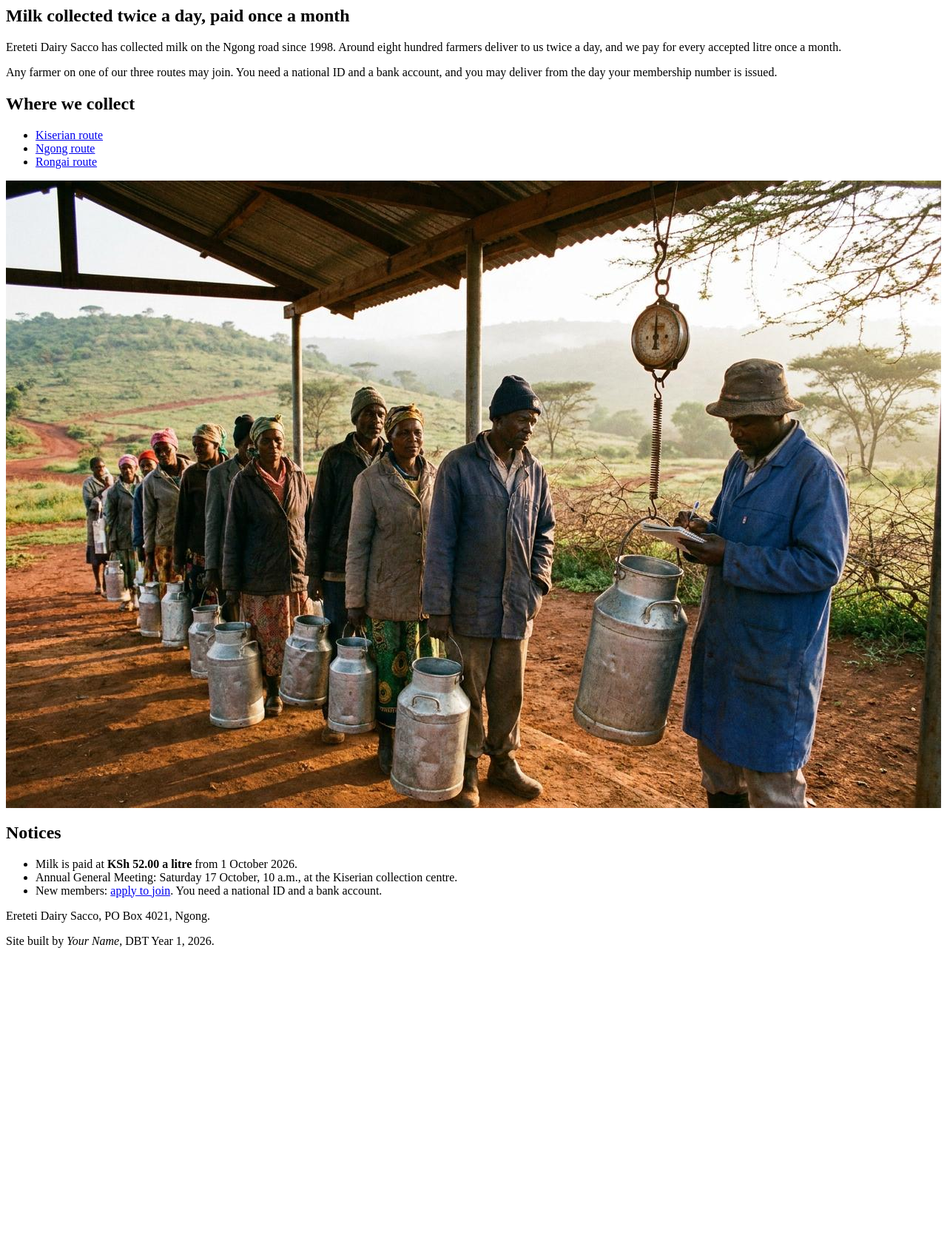
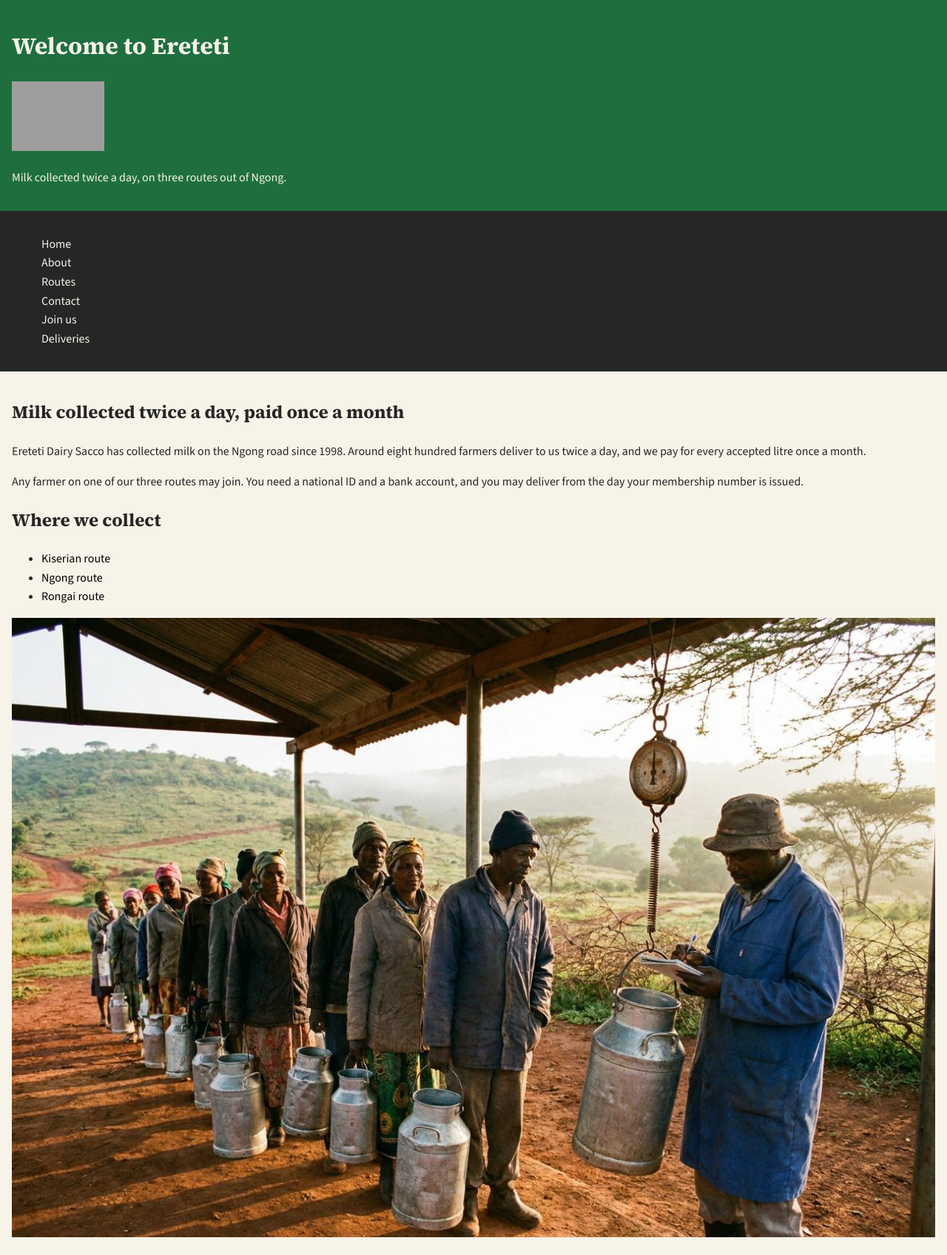
Before and after one commit to faithayoo006-sudo/ereteti-sacco, a PHP site: page / in a window 1280 px wide. Shown: the whole page at 74% size. Before the commit the page ends 1281 px from the top, so only its background shows below. Run offline with PHP 8.4, Linux system fonts and the light colour scheme; grey boxes are pictures that could not be loaded.

Commit message:
Lab 4 - the site served by PHP , with shared header and footer

```diff
--- a/CSS/style.css
+++ b/CSS/style.css
@@ -1,100 +1,104 @@
-/*elements
-the *-selects all elements
+Style CSS,  /*all elements
+the * - selects all elements
 */
-*{
-  box-sizing: border-box;
+* {
+    box-sizing: border-box;
+}
+
 body{
     margin:0;
-    background-color:#f7f3e8;
+    background: #f7f3e8;
     color: #262626;
-    line-height:1.5;
-    /*font faces*/
-    1. source sans 3
-    2.source serif 4
-    */ font-family: source sans 3, source serif 4,sans-serif;
+    line-height:1.6;
+    /*font faces
+    1. Source Serif 4
+    2. Source Sans 3
+    */
+    font-family: 'Source Sans 3', sans-serif;
 }
 h1,h2{
-}
-
-    font-family:'source serif 4',serif;
-    /*bold,bolder...*/
+    font-family: 'Source Serif 4', serif;
+    /bold, bolder.../
     font-weight:600;
 }
 header{
-    background-color:#1f6f3e;
-    color:#f7f3e8
-
+    background:#1f6f3e;
+    color:#f7f3e8;
 }
 nav{
     background: #262626;
 }
 nav a{
     color: #f7f3e8;
+    text-decoration: none;
 }
-a{
-    color: #1f6f3e;
-}
-header,main,aside,footer{
-    padding: 1 rem;/*a relative unitp*/
+header, nav, main, footer{
+    padding: 1rem;/a relative unitip/
 }
 img{
-    max-width:100%;
+    max-width: 100%;
     height:auto;
 }
-/*flexbox -organizing elements along an axis- menu's*/
+
+/Flexbox-organizing elements along an axis-menu's/
 nav ul{
     display:flex;
     flex-wrap:wrap;
     gap: 0.25rem 1.5rem;
     list-style:none;
     margin:0;
+    /what is the value for padding-top,padding-bottom,padding-left,padding-right?/
     padding: 0.75rem 1rem;
 }
-nav a{
-    position:sticky;
+
+nav{
+    position: sticky;
     top:0;
 }
-/*grid layout*/
+section a{
+    color:black;
+    text-decoration: none;
+}
+aside a{
+    color:black;
+    font-weight: bold;
+}
+
+/grid layout/
 body{
-    display: grid;
-    grid-template-columns: minmax(0,1fr)  18rem;
-    grid-template-areas:
-    "header header"
-    "nav nav"
-    "main aside"
-    "footer footer";
-
+    display:grid;
+    grid-template-columns: minmax(0,1fr) 18rem;
+    grid-template-areas:"header header" "nav nav" "main aside" "footer footer";
 }
-header{ grid-area:header;}
-nav{ grid-area: nav;}
-main{grid-area: main;}
-aside{grid-area:aside;}
-footer{grid-area:footer;}
-.logo{
-    width:10%;
+header{
+    grid-area: header;
+}
+nav{
+    grid-area:nav;
+}
+main{
+    grid-area:main;
 }
 footer{
-    background-top: 3px solid #d8a22b;
+    grid-area:footer;
 }
-
-/*rwd -responsive web design*/
-/*media queries*/
-@media (max-width:700px){
+.logo{
+    width:10%
+}
+footer{
+    border-top:3px solid #d8a22b;
+}
+/RWD - responsive web design/
+@media (max-width: 700px){
     body{
-        grid-template-columns: minmax(0, 1fr);
-        grid-template-areas:
-        "header"
-        "naV"
-        "main"
-        "aside"
-        "footer";
-
+        grid-template-columns: minmax(0,1fr);
+        grid-template-areas:"header" "nav" "main" "aside" "footer";
     }
     nav{
-        position:static;
+        position: static;
     }
     nav ul{
-        flex-direction:colmn;
+        flex-direction: column;
     }
     .logo{
         width:2.5rem
@@ -103,6 +107,15 @@ footer{
 .message{
     color: red;
 }
+
 input.invalid{
     border: 2px solid red;
 }
+.message {
+color: #B3261E;
+min-height: 1.5em;
+margin: 0.25rem 0 0.75rem;
+}
+input.invalid {
+border: 2px solid #B3261E;
+}
--- a/includes/header.php
+++ b/includes/header.php
@@ -0,0 +1,38 @@
+<!DOCTYPE html>
+<html lang="en">
+<head>
+  <meta charset="utf-8">
+  <!-- we add the viewport meta tag-->
+  <meta name="viewport"
+  content="width=device-width, initial-scale=1.0">
+  <title><?php echo $page_title; ?> - Ereteti Dairy Sacco</title>
+  <link rel="preconnect" href="https://fonts.googleapis.com">
+<link rel="preconnect" href="https://fonts.gstatic.com" crossorigin>
+<link href="https://fonts.googleapis.com/css2?family=Source+Sans+3:ital,wght@0,200..900;1,200..900&family=Source+Serif+4:ital,opsz,wght@0,8..60,200..900;1,8..60,200..900&display=swap" rel="stylesheet">
+  <link rel="stylesheet" href="css/style.css">
+  <!-- placeholder: swap for img/favicon.png -->
+  <link rel="icon" type="image/png"
+        href="img/favicon-edairy.png">
+</head>
+<body>
+
+  <header>
+    <h1><?php echo $page_title; ?></h1>
+      <!-- placeholder: swap for img/logo.png -->
+      <img src="img/logo-edairy.png"
+           alt="" class="logo">
+    <p>Milk collected twice a day, on three routes
+       out of Ngong.</p>
+  </header>
+
+  <nav>
+    <ul>
+      <li><a href="index.php">Home</a></li>
+      <li><a href="about.php">About</a></li>
+      <li><a href="routes.php">Routes</a></li>
+      <li><a href="contact.php">Contact</a></li>
+      <li><a href="register.php">Join us</a></li>
+      <li><a href="deliveries.php">Deliveries</a>
+      </li>
+    </ul>
+  </nav>
--- a/index.php
+++ b/index.php
@@ -1,5 +1,5 @@
 <?php
-$page_title = 'Welcome to Ereteti' ;
+$page_title = 'Welcome to Ereteti';
 include 'includes/header.php';
 ?>
   <main>
@@ -29,28 +29,4 @@ include 'includes/header.php';
                 the Kiserian centre">
     </section>
   </main>
-
-  <aside>
-    <h2>Notices</h2>
-    <ul>
-      <li>Milk is paid at
-          <strong>KSh 52.00 a litre</strong>
-          from 1 October 2026.</li>
-      <li>Annual General Meeting: Saturday
-          17 October, 10 a.m., at the
-          Kiserian collection centre.</li>
-      <li>New members:
-          <a href="register.html">apply to join</a>.
-          You need a national ID and a
-          bank account.</li>
-    </ul>
-  </aside>
-
-  <footer>
-    <p>Ereteti Dairy Sacco, PO Box 4021, Ngong.</p>
-    <p>Site built by <em>Your Name</em>,
-       DBT Year 1, 2026.</p>
-  </footer>
-
-</body>
-</html>
+<?php include 'includes/footer.php'; ?>
--- a/register.php
+++ b/register.php
@@ -6,7 +6,7 @@ include 'includes/header.php';
   <h2>Join Ereteti Dairy Sacco</h2>
   <p>Fill in the form and the office will contact you.</p>
 
-  <form action="process-register.php" method="post">
+  <form action="process-register.php" method="get">
 
     <p>
       <label for="first-name">First name</label><br>
```
Also changed, not shown: about.php (+5 -25 lines), contact.php (+13 -41 lines), deliveries.php (+5 -52 lines), process-register.php (+26 -0 lines), routes.php (+5 -25 lines), footer.php (deleted), includes/footer.php (added).
